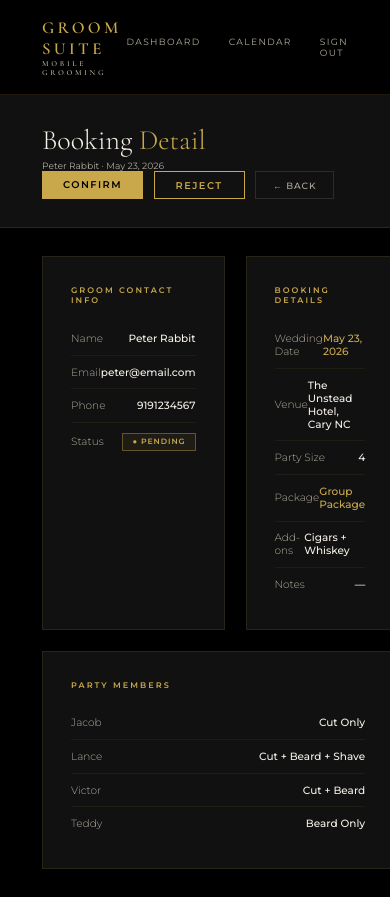
After one commit to marshakprograms/groom-suite, a Flask app: page /admin/booking/1 in a window 390 px wide. The commit adds this page. Run offline with Flask 3, Linux system fonts and the light colour scheme; a user stored in the database is signed in; data comes from the database, SQL or seed files in the repository; both versions use the stored data as it was after the commit.

Commit message:
Updated party size validation, added proper package dropdown, admin booking detail view and added a phone field

```diff
--- a/models.py
+++ b/models.py
@@ -11,6 +11,7 @@ class User(UserMixin, db.Model):
     email = db.Column(db.String(120), unique=True, nullable=False)
     password = db.Column(db.String(200), nullable=False)
     role = db.Column(db.String(20), default='client')
+    phone = db.Column(db.String(20))
     password_changed = db.Column(db.Boolean, default=False)
     bookings = db.relationship('Booking', backref='client', lazy=True)
 
--- a/routes.py
+++ b/routes.py
@@ -63,6 +63,10 @@ def register_routes(app):
     def add_member():
         booking = Booking.query.filter_by(user_id=current_user.id).first()
         if booking:
+            current_count = len(booking.party_members)
+            if current_count >= booking.party_size:
+                flash(f'You have reached your maximum party size of {booking.party_size} members.')
+                return redirect(url_for('portal'))
             name = request.form.get('member_name')
             service = request.form.get('member_service')
             if name and service:
@@ -94,6 +98,7 @@ def register_routes(app):
         if request.method == 'POST':
             name = request.form.get('name')
             email = request.form.get('email')
+            phone = request.form.get('phone')
             wedding_date = request.form.get('wedding_date')
             venue = request.form.get('venue')
             party_size = request.form.get('party_size')
@@ -108,6 +113,7 @@ def register_routes(app):
                 new_user = User(
                     name=name,
                     email=email,
+                    phone=phone,
                     password=generate_password_hash(temp_password),
                     role='client'
                 )
@@ -155,3 +161,10 @@ def register_routes(app):
             flash('Password updated successfully!')
             return redirect(url_for('portal'))
         return render_template('change_password.html')
+
+    @app.route('/admin/booking/<int:id>')
+    @login_required
+    @admin_required
+    def booking_detail(id):
+        booking = Booking.query.get_or_404(id)
+        return render_template('admin/booking_detail.html', booking=booking)
--- a/static/css/style.css
+++ b/static/css/style.css
@@ -110,6 +110,25 @@ body {
   text-decoration: none;
 }
 .btn-outline:hover { background: var(--gold); color: var(--black); }
+
+.btn-ghost {
+  display: inline-block;
+  padding: 0.55rem 1.2rem;
+  background: transparent;
+  color: var(--white-dim);
+  font-family: var(--font-body);
+  font-size: 0.65rem;
+  font-weight: 500;
+  letter-spacing: 0.1em;
+  text-transform: uppercase;
+  border: 1px solid var(--black-5);
+  cursor: pointer;
+  transition: all 0.2s;
+  text-decoration: none;
+}
+.btn-ghost:hover { border-color: var(--gold-dim); color: var(--gold); }
+
+.span-2 { grid-column: span 2; }
 
 /* GOLD LINES */
 .gold-line {
@@ -631,3 +650,6 @@ body {
   line-height: 1.8;
   font-weight: 300;
 }
+
+.action-view { border-color: rgba(201,168,76,0.3); color: var(--gold); }
+.action-view:hover { background: rgba(201,168,76,0.08); }
--- /dev/null
+++ b/templates/admin/booking_detail.html
@@ -0,0 +1,85 @@
+
+{% extends 'base.html' %}
+{% block title %}Booking Detail — Groom Suite{% endblock %}
+
+{% block content %}
+<div class="admin-header">
+  <div>
+    <h1 class="admin-title">Booking <span>Detail</span></h1>
+    <p class="admin-meta">{{ booking.client.name }} · {{ booking.wedding_date | format_date }}</p>
+  </div>
+  <div style="display:flex;gap:0.75rem;">
+    {% if booking.status == 'pending' %}
+    <a href="{{ url_for('confirm_booking', id=booking.id) }}" class="btn-gold" style="width:auto;padding:0.55rem 1.5rem;">Confirm</a>
+    <a href="{{ url_for('reject_booking', id=booking.id) }}" class="btn-outline" style="padding:0.55rem 1.5rem;">Reject</a>
+    {% endif %}
+    <a href="{{ url_for('admin_dashboard') }}" class="btn-ghost">← Back</a>
+  </div>
+</div>
+
+<div class="portal-body">
+
+  <div class="portal-card">
+    <div class="portal-card-title">Groom Contact Info</div>
+    <div class="detail-row">
+      <span class="detail-label">Name</span>
+      <span class="detail-value">{{ booking.client.name }}</span>
+    </div>
+    <div class="detail-row">
+      <span class="detail-label">Email</span>
+      <span class="detail-value">{{ booking.client.email }}</span>
+    </div>
+    <div class="detail-row">
+      <span class="detail-label">Phone</span>
+      <span class="detail-value">{{ booking.client.phone or '—' }}</span>
+    </div>
+    <div class="detail-row">
+      <span class="detail-label">Status</span>
+      <span class="badge badge-{{ booking.status }}">● {{ booking.status|capitalize }}</span>
+    </div>
+  </div>
+
+  <div class="portal-card">
+    <div class="portal-card-title">Booking Details</div>
+    <div class="detail-row">
+      <span class="detail-label">Wedding Date</span>
+      <span class="detail-value gold">{{ booking.wedding_date | format_date }}</span>
+    </div>
+    <div class="detail-row">
+      <span class="detail-label">Venue</span>
+      <span class="detail-value">{{ booking.venue }}</span>
+    </div>
+    <div class="detail-row">
+      <span class="detail-label">Party Size</span>
+      <span class="detail-value">{{ booking.party_size }}</span>
+    </div>
+    <div class="detail-row">
+      <span class="detail-label">Package</span>
+      <span class="detail-value gold">{{ booking.package or 'TBD' }}</span>
+    </div>
+    <div class="detail-row">
+      <span class="detail-label">Add-ons</span>
+      <span class="detail-value">{{ booking.addons or 'None' }}</span>
+    </div>
+    <div class="detail-row">
+      <span class="detail-label">Notes</span>
+      <span class="detail-value">{{ booking.notes or '—' }}</span>
+    </div>
+  </div>
+
+  <div class="portal-card span-2">
+    <div class="portal-card-title">Party Members</div>
+    {% if booking.party_members %}
+      {% for member in booking.party_members %}
+      <div class="detail-row">
+        <span class="detail-label">{{ member.name }}</span>
+        <span class="detail-value">{{ member.service }}</span>
+      </div>
+      {% endfor %}
+    {% else %}
+      <p style="color:var(--white-dim);font-size:0.75rem;">No party members added yet.</p>
+    {% endif %}
+  </div>
+
+</div>
+{% endblock %}
--- a/templates/admin/dashboard.html
+++ b/templates/admin/dashboard.html
@@ -59,11 +59,10 @@
         </td>
         <td>
           <div class="action-btns">
+            <a href="{{ url_for('booking_detail', id=booking.id) }}" class="action-btn action-view">View</a>
             {% if booking.status == 'pending' %}
             <a href="{{ url_for('confirm_booking', id=booking.id) }}" class="action-btn action-confirm">Confirm</a>
             <a href="{{ url_for('reject_booking', id=booking.id) }}" class="action-btn action-reject">Reject</a>
-            {% else %}
-            <span class="action-btn" style="opacity:0.4;cursor:default;">{{ booking.status|capitalize }}</span>
             {% endif %}
           </div>
         </td>
--- a/templates/base.html
+++ b/templates/base.html
@@ -23,6 +23,7 @@
       {% else %}
         <a href="{{ url_for('index') }}">Home</a>
         <a href="{{ url_for('inquiry') }}">Book Now</a>
+        <a href="{{ url_for('login') }}">Login</a>
       {% endif %}
     </div>
   </nav>
```
Also changed, not shown: templates/inquiry.html (+21 -4 lines), templates/portal.html (+27 -33 lines), instance/groomsuite.db.
